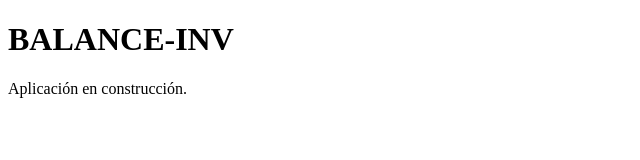
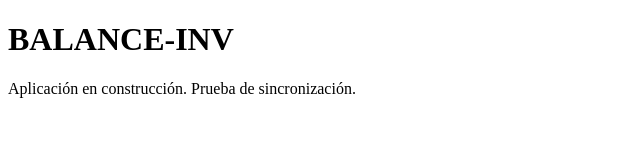
Before and after one commit to Alekzz-dev/balance-inv, a website: page www/index.html in a window 1280 px wide. Shown: the whole page, without its empty margins (0-640 px from the left). Drawn offline with Linux system fonts and the light colour scheme.

Commit message:
Probar flujo: editar www, sincronizar y ejecutar

```diff
--- a/www/index.html
+++ b/www/index.html
@@ -8,7 +8,7 @@
 <body>
   <div id="contenido">
     <h1>BALANCE-INV</h1>
-    <p>Aplicación en construcción.</p>
+    <p>Aplicación en construcción. Prueba de sincronización.</p>
   </div>
 </body>
 </html>
```
